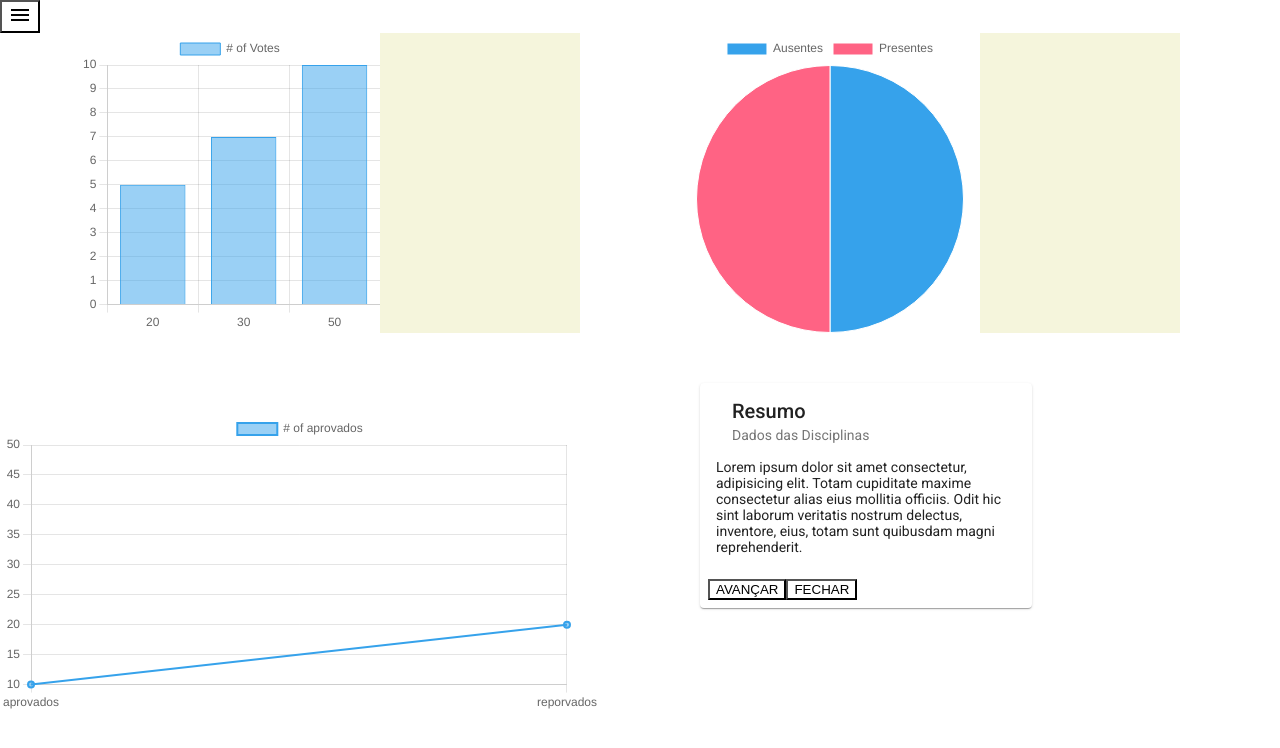
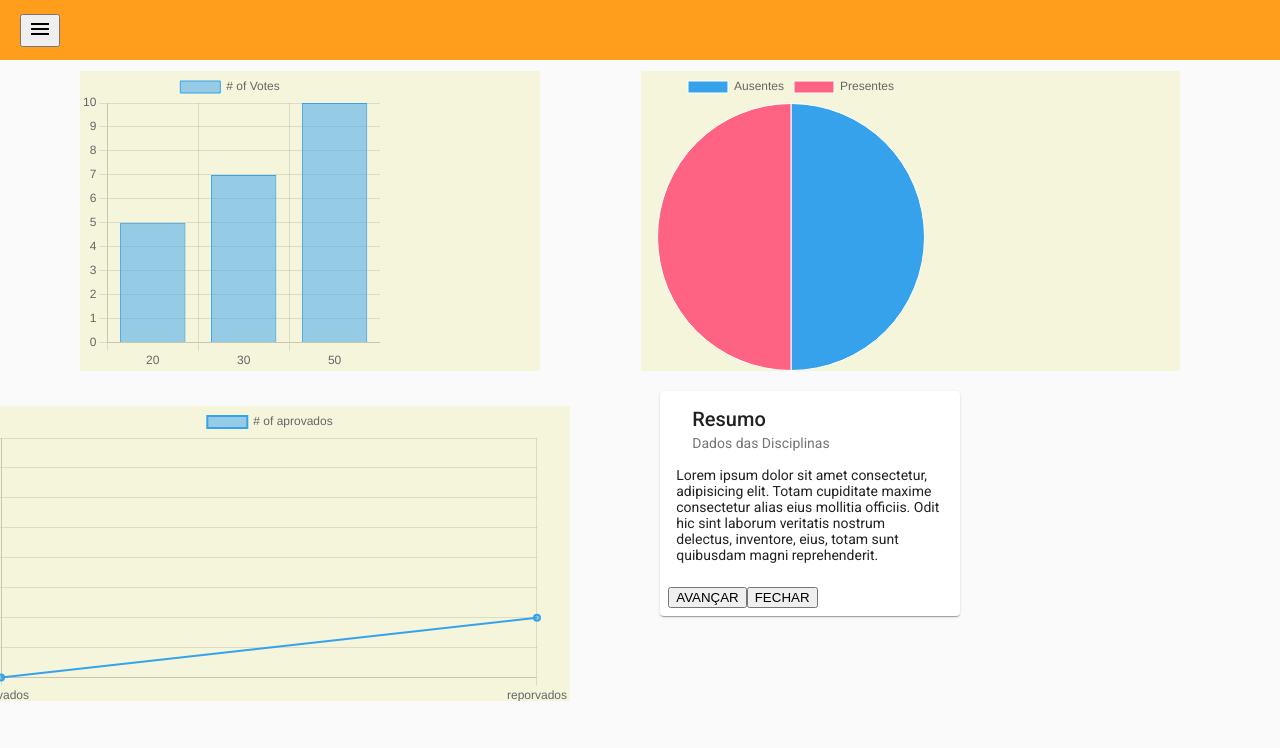
Before and after one commit to ViniciusLima93/webAcademyFront, an Angular app in the folder front_RegisterClass/: page /dashboard in a window 1280 px wide. Shown: the top 748 px of the page. Built offline with nearby package versions, Linux system fonts and the light colour scheme.

Commit message:
nav-home

```diff
--- a/front_RegisterClass/src/app/app.component.css
+++ b/front_RegisterClass/src/app/app.component.css
@@ -1,3 +1,20 @@
+
+header {
+    display: flex;
+    height: 60px;
+    background-color: #ff9d1c !important;
+    margin-bottom: 1px;
+
+    nav {
+        display: flex;
+        justify-content: center;
+        align-items: center;
+        margin-left: 20px;
+        background: none;
+    }
+
+}
+
 mat-sidenav-container {
     height: calc(205vh - 115vh)
 }
--- a/front_RegisterClass/src/app/app.component.html
+++ b/front_RegisterClass/src/app/app.component.html
@@ -1,7 +1,11 @@
 <html>
-<nav>
-  <button mat-button (click)="opened=!opened"><mat-icon>menu</mat-icon></button>
-</nav>
+<header>
+  <nav>
+    <button mat-button (click)="opened=!opened"><mat-icon>menu</mat-icon></button>
+  </nav>
+
+</header>
+
 
   <mat-sidenav-container>
     <mat-sidenav [(opened)]="opened" mode="side">
@@ -10,8 +14,6 @@
         <mat-nav-list><a routerLink="/home">Home</a></mat-nav-list>
 
         <mat-nav-list><a routerLink="/dashboard">Dashboard</a></mat-nav-list>
-
-
 
         <mat-nav-list><a routerLink="/">Inicio</a></mat-nav-list>
 
--- a/front_RegisterClass/src/app/home/home.component.html
+++ b/front_RegisterClass/src/app/home/home.component.html
@@ -1 +1,11 @@
-<p>home works!</p>
+<!-- <form class="example-form">
+  <mat-form-field class="example-full-width">
+    <mat-label>Favorite food</mat-label>
+    <input matInput  placeholder="Ex. Pizza">
+  </mat-form-field>
+
+  <mat-form-field class="example-full-width">
+    <mat-label>Leave a comment</mat-label>
+    <textarea matInput placeholder="Ex. It makes me feel..."></textarea>
+  </mat-form-field>
+</form> -->
--- a/front_RegisterClass/src/app/home/home.component.ts
+++ b/front_RegisterClass/src/app/home/home.component.ts
@@ -1,15 +1,23 @@
 import { Component, OnInit } from '@angular/core';
+import { FormsModule,NgForm } from '@angular/forms';
+import { MatFormFieldModule } from '@angular/material/form-field';
+import { MatInputModule } from '@angular/material/input'
 
 @Component({
   selector: 'app-home',
   templateUrl: './home.component.html',
-  styleUrls: ['./home.component.css']
+  styleUrls: ['./home.component.css'],
+  standalone: true,
+  imports: [FormsModule, MatFormFieldModule, MatInputModule],
 })
-export class HomeComponent implements OnInit {
+export class HomeComponent implements OnInit  {
+  inputValue: string = ''
+
 
   constructor() { }
 
   ngOnInit(): void {
+    console.log(this.inputValue)
   }
 
 }
--- a/front_RegisterClass/src/app/pages/dashboard/dashboard.component.html
+++ b/front_RegisterClass/src/app/pages/dashboard/dashboard.component.html
@@ -1,32 +1,39 @@
-<div style="display: flex; justify-content: space-evenly;">
 
+<mat-grid-list cols="2" rowHeight="2:1">
+    <mat-grid-tile>
         <div
         style="display: flex; height: 300px; width: 600px;
         box-shadow: 2px; background-color: beige; margin-right:100px; margin-left: 80px;">
          <canvas #barGraph width="300" height="300"></canvas>
         </div>
 
+    </mat-grid-tile>
 
+    <mat-grid-tile>
         <div
         style="display: flex; height: 300px; width: 600px;
         box-shadow: 2px; background-color: beige; margin-right:100px;">
         <canvas #pizzaGraph></canvas>
         </div>
 
-</div>
+    </mat-grid-tile>
 
-<div style="display: flex; justify-content: space-between; margin-top: 50px;">
+    <mat-grid-tile>
+
         <div
         style="display: flex; height: 300px; width: 600px;
         box-shadow: 2px; background-color: beige; margin-right:100px;margin-top: 30px;">
         <canvas #lineGraph></canvas>
         </div>
 
+    </mat-grid-tile>
+
+    <mat-grid-tile>
         <div  style="display: flex; height: 300px; width: 600px;">
             <app-card></app-card>
         </div>
+    </mat-grid-tile>
 
 
 
-
-</div>
+</mat-grid-list>
--- a/front_RegisterClass/src/index.html
+++ b/front_RegisterClass/src/index.html
@@ -2,7 +2,7 @@
 <html lang="en">
 <head>
   <meta charset="utf-8">
-  <title>FrontRegisterClass</title>
+  <title>Classe Virtual</title>
   <base href="/">
   <meta name="viewport" content="width=device-width, initial-scale=1">
   <link rel="icon" type="image/x-icon" href="favicon.ico">
--- a/front_RegisterClass/src/styles.css
+++ b/front_RegisterClass/src/styles.css
@@ -1,12 +1,8 @@
 /* You can add global styles to this file, and also import other style files */
  * {
-    background-color: #FFF;
+    margin: 0;
+    box-sizing: border-box;
 
-    header {
-
-        height: 20px;
-        background-color: #FD8124;
-     }
  }
 
 
```
Also changed, not shown: front_RegisterClass/src/app/app.module.ts (+6 -5 lines). Lines whose indentation alone changed are shown as unchanged.
